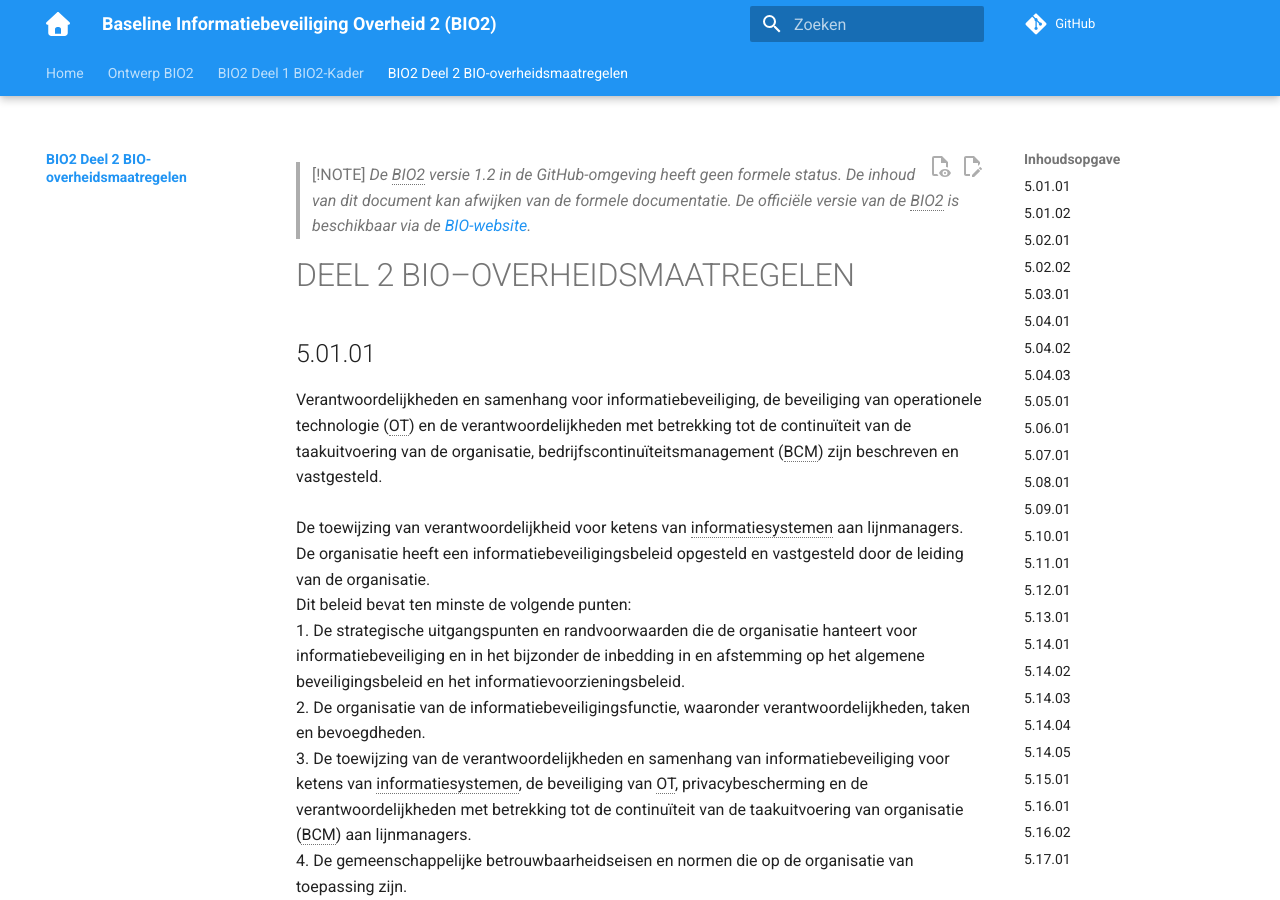
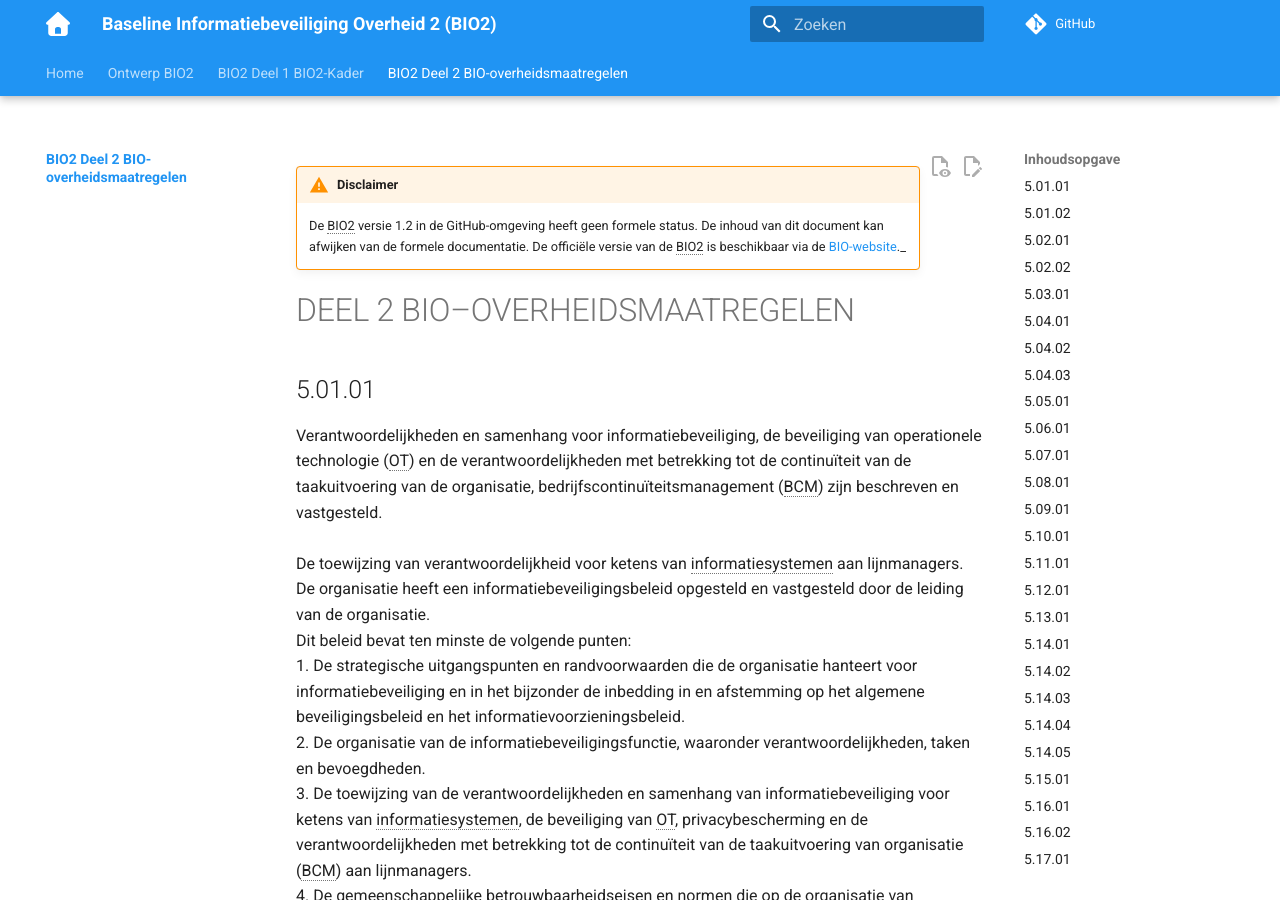
Before and after one commit to MinBZK/Baseline-Informatiebeveiliging-Overheid, an MkDocs documentation site: the page built from docs/maatregelen/index.md, in a window 1280 px wide and 900 px high. Built offline with MkDocs 1.6.1 and Material for MkDocs 9.7.7, drawn with Linux system fonts in a browser that asks for light colours; comment, search, counter and statistics services are not loaded.

Commit message:
Update index.md
note vervangen door warning

```diff
--- a/docs/maatregelen/index.md
+++ b/docs/maatregelen/index.md
@@ -1,5 +1,5 @@
-> [!NOTE]
-> _De BIO2 versie 1.2 in de GitHub-omgeving heeft geen formele status. De inhoud van dit document kan afwijken van de formele documentatie. De officiële versie van de BIO2 is beschikbaar via de [BIO-website](https://www.bio-overheid.nl/category/producten/bio)._
+!!! warning "Disclaimer"
+    De BIO2 versie 1.2 in de GitHub-omgeving heeft geen formele status. De inhoud van dit document kan afwijken van de formele documentatie. De officiële versie van de BIO2 is beschikbaar via de [BIO-website](https://www.bio-overheid.nl/category/producten/bio)._
 
 # DEEL 2 BIO–OVERHEIDSMAATREGELEN
 
```
